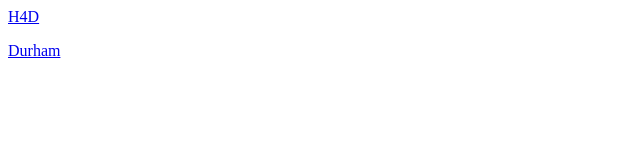
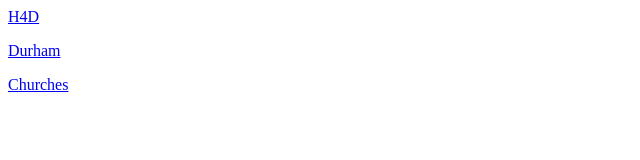
Before and after one commit to nealvaidya/nealvaidya.github.io, a plain HTML site: page index.html in a window 1280 px wide. Shown: the full height of the page, 0-640 px from the left. Drawn offline with Linux system fonts and the light colour scheme.

Commit message:
added link to church

```diff
--- a/index.html
+++ b/index.html
@@ -1,4 +1,5 @@
 <body>
   <p><a href="H4D/map.html">H4D</a></p>
   <p><a href="durham/map.html">Durham</a>
+  <p><a href="churches">Churches</a>
 </body>
```
